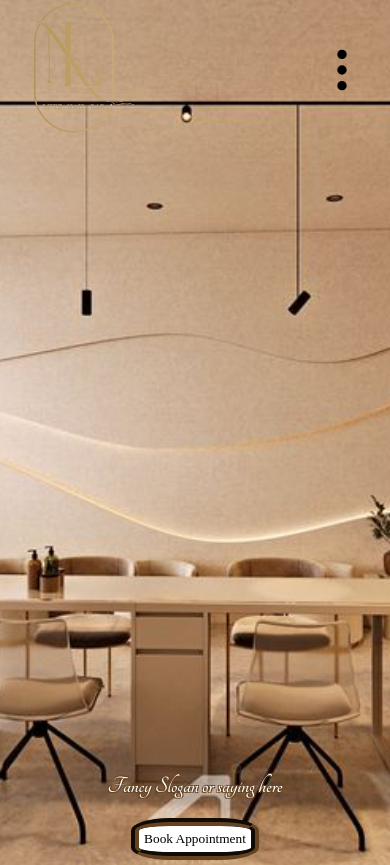
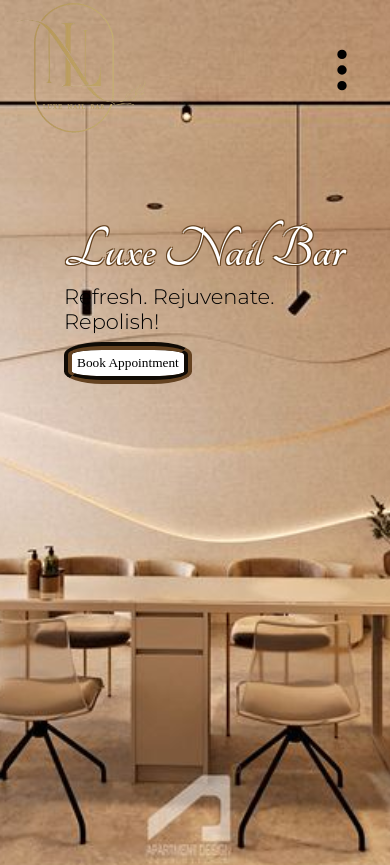
Before and after one commit to R41Ryan/luxe-nail-bar, a React (Vite) app in the folder luxe-nail-bar/: page / in a window 390 px wide. Shown: the top 865 px of the page. Built offline with nearby package versions, Linux system fonts and the light colour scheme; a web font is replaced by a local one.

Commit message:
more styling

```diff
--- a/luxe-nail-bar/src/AboutUsPage.jsx
+++ b/luxe-nail-bar/src/AboutUsPage.jsx
@@ -2,7 +2,7 @@ function AboutUsPage() {
   return (
     <main>
       <section id="about-us-summary">
-        <h2>About Luxe Hair Salon</h2>
+        <h1>About Luxe Hair Salon</h1>
         <p>
           Lorem ipsum dolor sit amet, consectetur adipiscing elit, sed do
           eiusmod tempor incididunt ut labore et dolore magna aliqua. Ut enim ad
--- a/luxe-nail-bar/src/HomePage.jsx
+++ b/luxe-nail-bar/src/HomePage.jsx
@@ -4,7 +4,8 @@ function HomePage() {
       <main>
       <section id="hero">
         <div>
-          <h2>Fancy Slogan or saying here</h2>
+          <h1>Luxe Nail Bar</h1>
+          <h2>Refresh. Rejuvenate. Repolish!</h2>
           <button>Book Appointment</button>
         </div>
       </section>
--- a/luxe-nail-bar/src/ServicesPage.jsx
+++ b/luxe-nail-bar/src/ServicesPage.jsx
@@ -4,7 +4,7 @@ function ServicesPage() {
   return (
     <main>
       <section id="services-list-section">
-        <h2>Our Services</h2>
+        <h1>Our Services</h1>
         <div className="services-list-container">
           <div className="basic-services">
             <div className="service-group">
--- a/luxe-nail-bar/src/style.css
+++ b/luxe-nail-bar/src/style.css
@@ -23,6 +23,14 @@ h4,
 h5,
 h6 {
   font-family: "Tangerine", cursive;
+}
+
+h1 {
+  font-size: 48px;
+}
+
+h2 {
+  font-size: 40px;
 }
 
 html,
@@ -51,6 +59,7 @@ header,
   margin-right: 1rem;
   gap: 1rem;
   align-self: center;
+  cursor: pointer;
 }
 
 @media screen and (max-width: 540px) {
@@ -78,16 +87,6 @@ header {
 .minimized {
   max-height: 0px;
   opacity: 0;
-}
-
-h1 {
-  padding: 1rem;
-  background-color: var(--primary-color);
-  border-style: groove;
-  border-color: var(--accent-color);
-  border-width: 0.5rem;
-  border-radius: 50%;
-  text-align: center;
 }
 
 .side-nav-bar-btn {
@@ -153,11 +152,12 @@ h1 {
 }
 
 .header-links li {
-  background-color: var(--primary-color);
   padding: 0.5rem;
   margin: 0.5rem;
-  border-style: solid;
-  border-radius: 25%;
+}
+
+.header-links li:hover {
+  text-decoration: underline;
 }
 
 nav ul {
@@ -196,30 +196,59 @@ button {
   margin-bottom: 1rem;
 }
 
-@media screen and (max-width: 540px) {
-  #hero {
-    display: flex;
-    flex-direction: column-reverse;
-  }
-}
 
 #hero div {
   display: flex;
   flex-direction: column;
   justify-content: center;
-  align-items: center;
+  align-items: start;
+}
+
+#hero div h1, #hero div h2, #hero div button {
+  text-align: start;
+  margin: 0.25rem 3rem;
+}
+
+#hero div h1 {
+  color: var(--primary-color);
+  text-shadow: -1px -1px var(--accent-color), -1px 1px var(--accent-color),
+    1px -1px var(--accent-color), 1px 1px var(--accent-color);
+  font-size: 70px;
 }
 
 #hero div h2 {
-  color: var(--primary-color);
-  text-shadow: -1px -1px var(--accent-color), -1px 1px var(--accent-color),
-    1px -1px var(--accent-color), 1px 1px var(--accent-color);
+  font-weight: bolder;
+  font-size: 30px;
+  font-weight: 300;
+  color: black;
+  margin-top: 0;
+  font-family: "Montserrat", sans-serif;
 }
 
 #hero img {
   margin: 1rem;
   max-width: 100%;
   height: auto;
+}
+
+
+@media screen and (max-width: 540px) {
+  #hero div {
+    justify-content: start;
+    margin-top: 200px;
+    width: 90vw;
+  }
+
+  #hero div h1 {
+    position: relative;
+    margin-right: 0;
+    font-size: 60px;
+  }
+
+  #hero div h2 {
+    margin-right: 0;
+    font-size: 21px;
+  }
 }
 
 #gallery {
```
